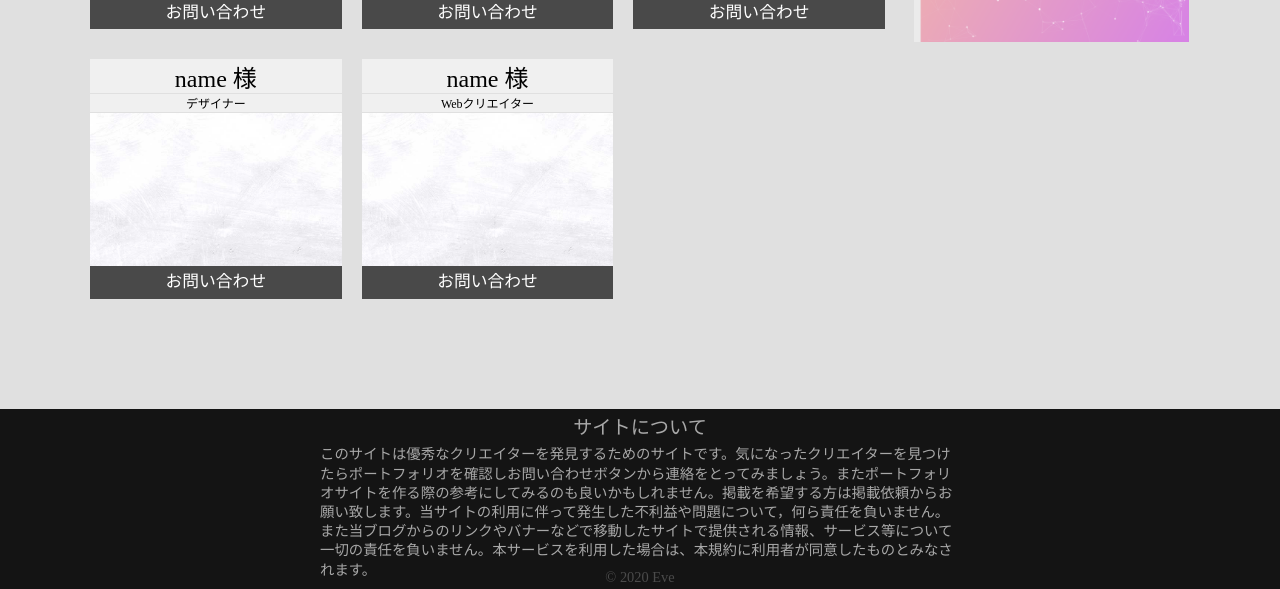
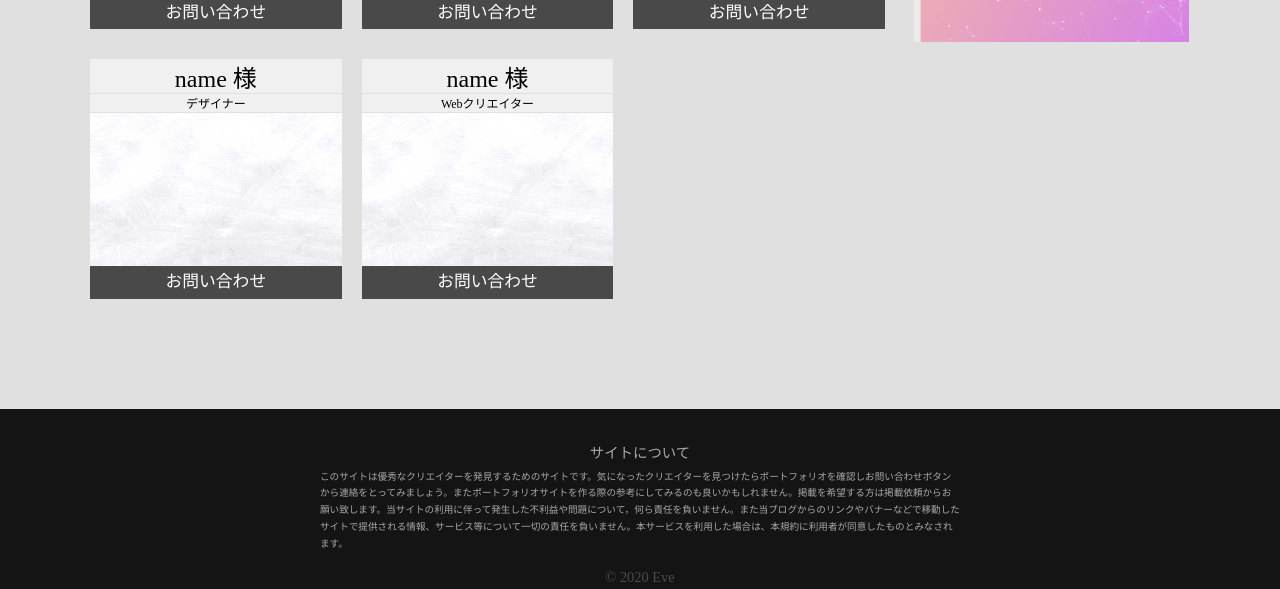
Before and after one commit to eve86/Search-Creators, a plain HTML site: page index.html in a window 1280 px wide. Shown: the part 668-1257 px from the top of the page. Drawn offline with nearby package versions, Linux system fonts and the light colour scheme.

Commit message:
Update style.css

```diff
--- a/style.css
+++ b/style.css
@@ -317,14 +317,14 @@ footer {
 
 .about h2 {
 	text-align: center;
-	font-size: .8rem;
+	font-size: .6rem;
 	margin-bottom: 8px;
 }
 
 .about p {
 	text-align: left;
-	font-size: .6rem;
-	line-height: .8rem;
+	font-size: .4rem;
+	line-height: .7rem;
 }
 
 .copyright {
```
